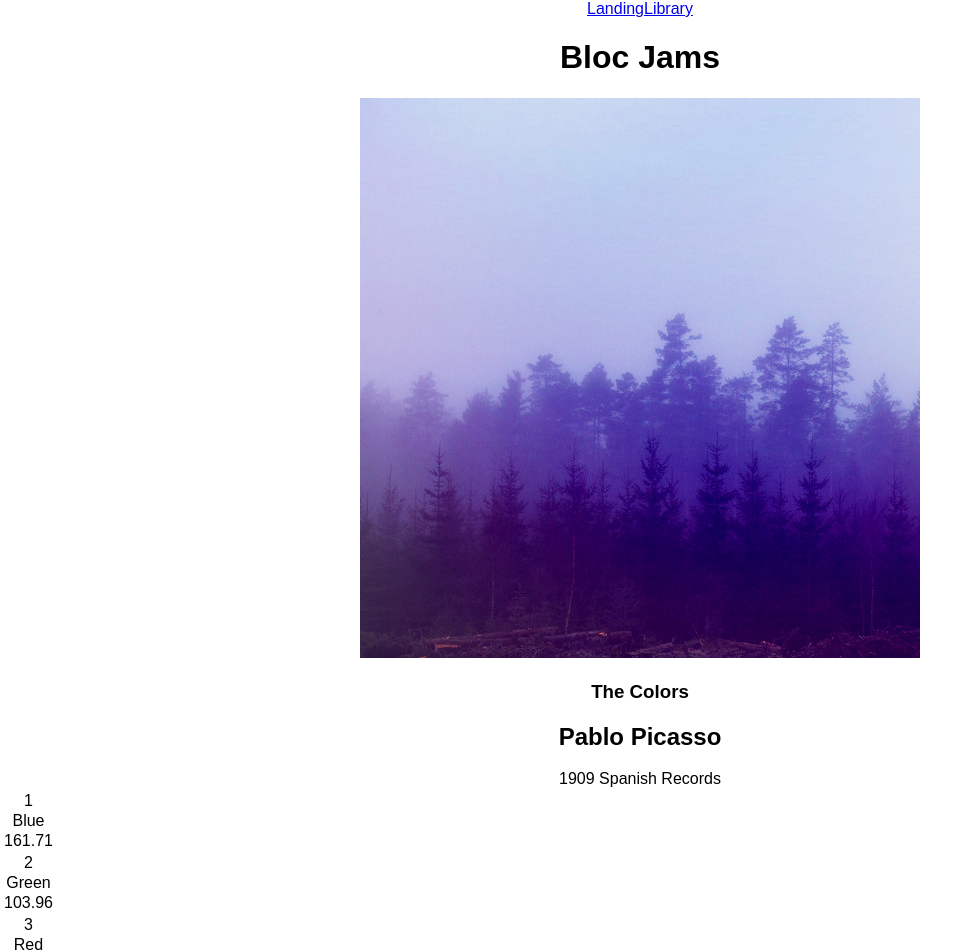
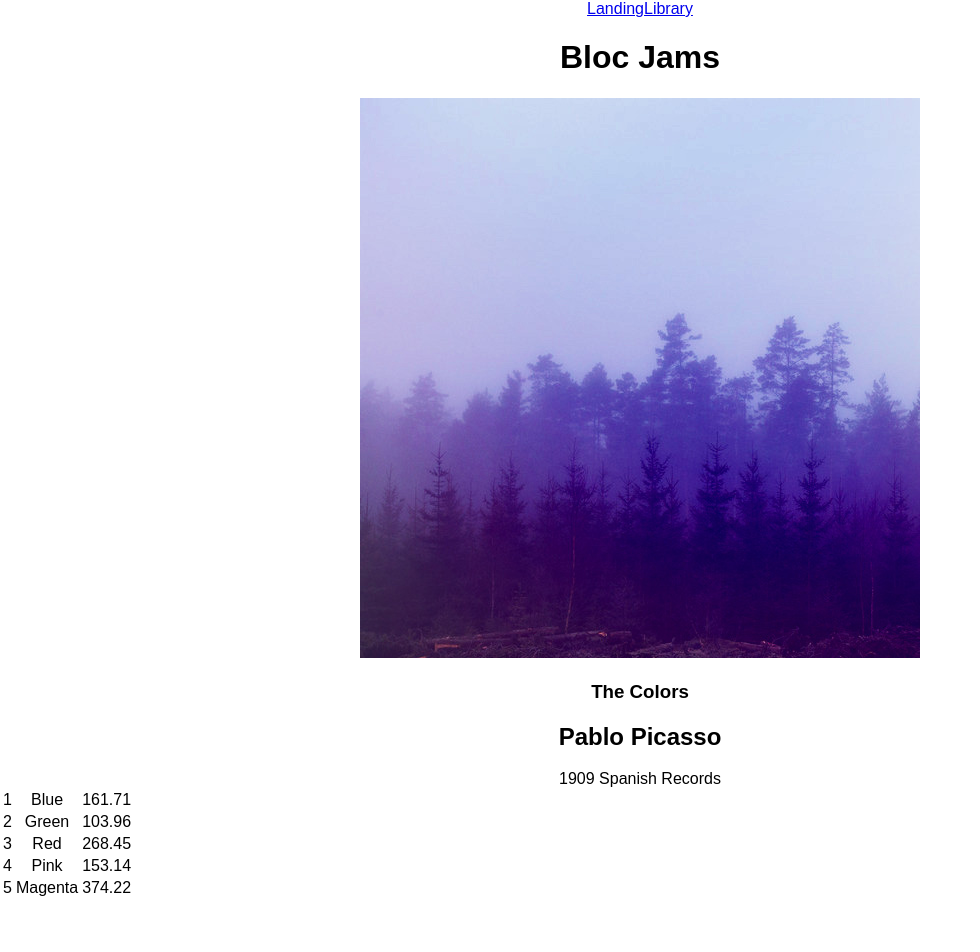
Before and after one commit to DreRecinos/bloc-jams-react, a React (Create React App) app: page /album/the-colors in a window 1280 px wide. Shown: the top 952 px of the page, without its empty margins (0-980 px from the left). After the commit the page ends 900 px from the top, so only its background shows below. Built offline with nearby package versions, Linux system fonts and the light colour scheme.

Commit message:
fixed table error 9.23

```diff
--- a/src/components/Album.js
+++ b/src/components/Album.js
@@ -34,21 +34,18 @@
           <tbody>
             {
               this.state.album.songs.map( (song , index) =>
-              <div key= {index} >
-                <tr>{index +1}</tr>
-                <tr>{song.title}</tr>
-                <tr>{song.duration}</tr>
-              </div>
+              <tr key= {index} >
+                <td>{index +1}</td>
+                <td>{song.title}</td>
+                <td>{song.duration}</td>
+              </tr>
           )
           }
 
-
-          }
           </tbody>
         </table>
       </section>
     );
-  }
 }
-
+}
 export default Album;
```
